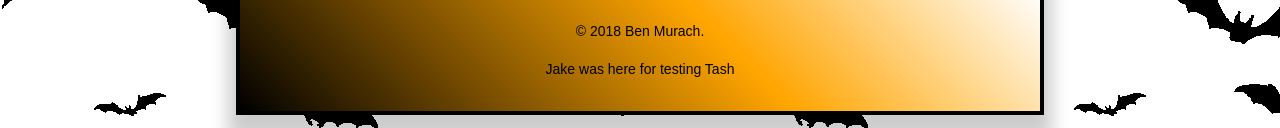
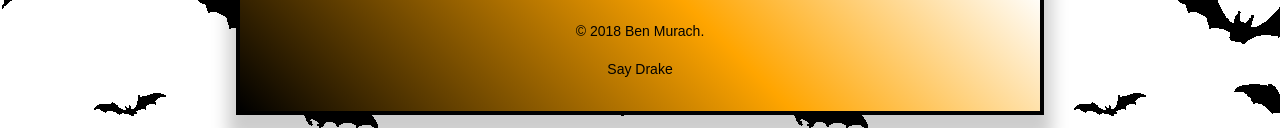
Before and after one commit to jtran8302/jtran8302.github.io, a plain HTML site: page CPAN134-Lab3/CPAN134-Lab3/index.html in a window 1280 px wide. Shown: the part 672-800 px from the top of the page. Drawn offline with Linux system fonts and the light colour scheme.

Commit message:
Update index.html

```diff
--- a/CPAN134-Lab3/CPAN134-Lab3/index.html
+++ b/CPAN134-Lab3/CPAN134-Lab3/index.html
@@ -32,7 +32,7 @@
 		</main>
 		<footer>
 			<p>&copy; 2018 Ben Murach.</p>
-			<p>Jake was here for testing Tash</p>
+			<p>Say Drake</p>
 		</footer>
 	</div>
 
```
